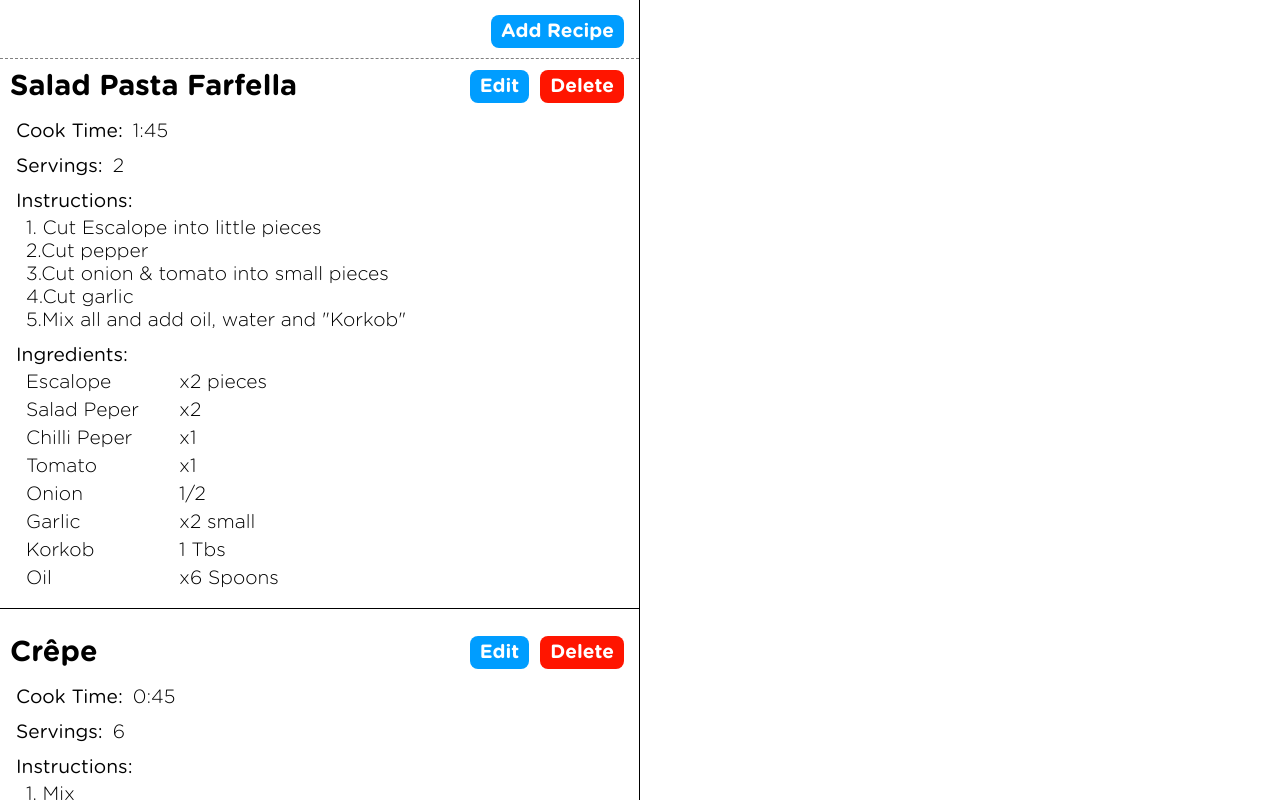
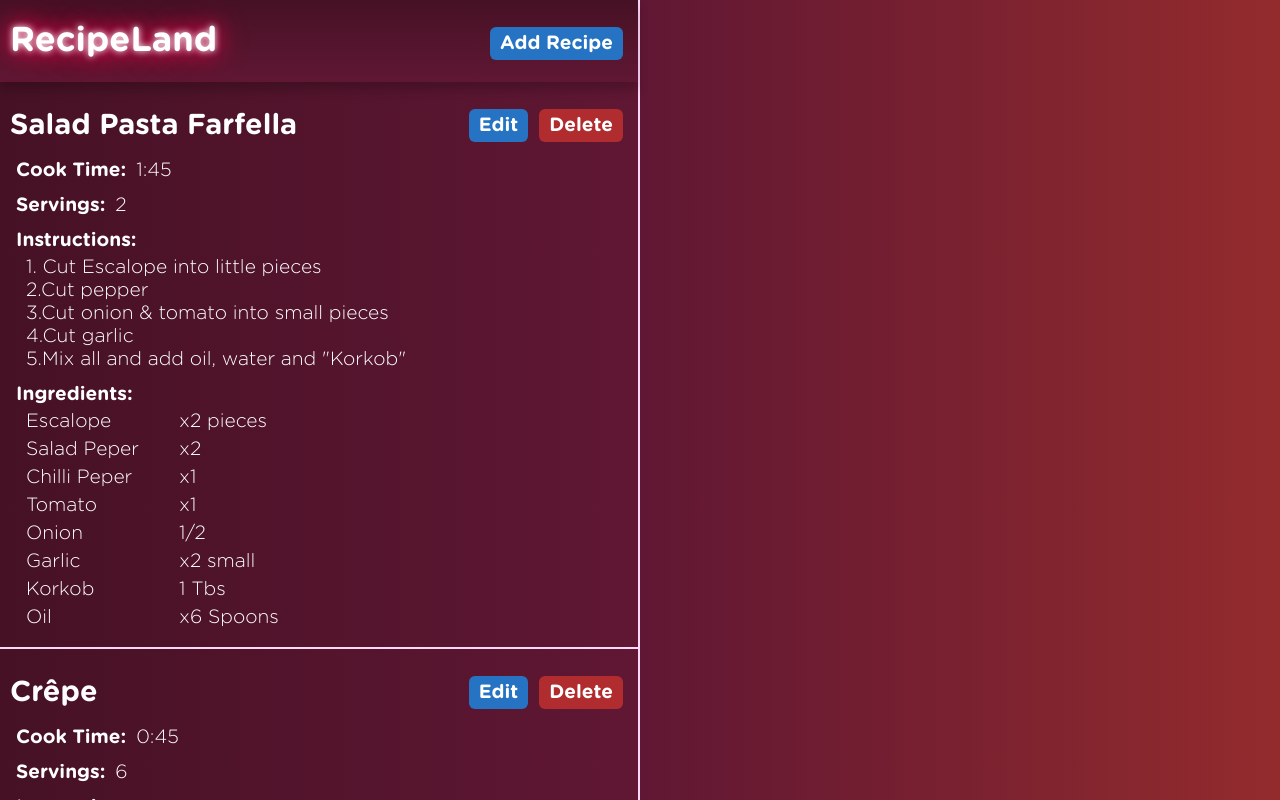
Before and after one commit to ysYassine/recipeland, a React (Vite) app: page / in a window 1280 px wide. Shown: the top 800 px of the page. Built offline with nearby package versions, Linux system fonts and the light colour scheme.

Commit message:
new modern design

```diff
--- a/src/components/RecipeEdit.jsx
+++ b/src/components/RecipeEdit.jsx
@@ -76,7 +76,7 @@ export default function RecipeEdit({ recipe }) {
         <input
           className="recipe-edit__input"
           type="number"
-          min={1}
+          min={0}
           name="servings"
           id="servings"
           value={recipe.servings}
--- a/src/components/RecipeList.jsx
+++ b/src/components/RecipeList.jsx
@@ -6,7 +6,8 @@ export default function RecipeList({ recipes }) {
   const { handleRecipeAdd } = useContext(RecipeContext);
   return (
     <div className="recipe-list">
-      <div className="add-recipe-btn__container">
+      <div className="header__container">
+        <h1>RecipeLand</h1>
         <button
           className="btn btn--primary mt-1 mr-1"
           onClick={handleRecipeAdd}
--- a/src/css/app.css
+++ b/src/css/app.css
@@ -7,6 +7,8 @@
 *::after {
   font-family: Gotham Rounded, sans-serif;
   box-sizing: border-box;
+  margin: 0;
+  padding: 0;
 }
 
 html {
@@ -17,6 +19,8 @@ body {
   margin: 0;
   padding: 0;
   font-size: 1.2rem;
+  color: white;
+  background: linear-gradient(to right, #461125, #601733, #932b2d);
 }
 
 .mt-1 {
@@ -30,7 +34,7 @@ body {
 .btn {
   background: none;
   border: none;
-  border-radius: 8px;
+  border-radius: 6px;
   cursor: pointer;
   color: white;
   font-weight: bold;
@@ -39,65 +43,19 @@ body {
 }
 
 .btn--primary {
-  background-color: #009dff;
+  background-color: #2573c2;
+  transition: background-color 0.3s ease-in-out;
 }
 
 .btn--primary:hover {
-  background-color: #0092ed;
+  background-color: #2f8cbb;
 }
 
 .btn--danger {
-  background-color: #ff1500;
+  background-color: #b12c2e;
+  transition: background-color 0.3s ease-in-out;
 }
 
 .btn--danger:hover {
-  background-color: #ee1400;
+  background-color: #e93235;
 }
-
-.recipe {
-  border-bottom: 1px solid black;
-  padding-bottom: 12px;
-  margin-bottom: 16px;
-}
-
-.recipe:last-child {
-  margin-bottom: 0;
-}
-
-.recipe__header {
-  padding: 10px 10px;
-}
-
-.recipe__header-name {
-  margin: 0;
-  padding: 0;
-  font-size: 1.8rem;
-}
-
-.recipe__row {
-  padding: 6px 16px;
-}
-
-.recipe__row__name {
-  margin-right: 10px;
-}
-
-.recipe__row__value {
-  font-weight: 300;
-  white-space: pre-wrap;
-}
-
-.recipe__instructions {
-  margin-top: 4px;
-  margin-left: 10px;
-}
-
-.ingredients__grid {
-  margin-top: 4px;
-  margin-left: 10px;
-  display: grid;
-  grid-template-columns: repeat(2, auto);
-  row-gap: 5px;
-  column-gap: 40px;
-  justify-content: flex-start;
-}
--- a/src/css/recipeEdit.css
+++ b/src/css/recipeEdit.css
@@ -1,5 +1,6 @@
 .recipe-edit {
   position: fixed;
+  z-index: 20;
   padding: 30px;
   padding-top: 10px;
   top: 0;
@@ -7,6 +8,7 @@
   width: 50%;
   height: 100%;
   overflow-y: auto;
+  background: linear-gradient(to right, #601733, #932b2d);
 }
 
 .recipe-edit__details-grid {
@@ -26,7 +28,7 @@
   margin-top: 20px;
   margin-left: 40px;
   display: grid;
-  grid-template-columns: repeat(2, minmax(100px, auto)) auto;
+  grid-template-columns: repeat(2, minmax(100px, 1fr)) auto;
   row-gap: 5px;
   column-gap: 30px;
   justify-content: flex-start;
@@ -37,11 +39,15 @@
   border-radius: 5px;
   padding: 5px 10px;
   font-size: inherit;
+  background-color: rgba(0, 0, 0, 0.25);
+  color: white;
 }
 
 textarea.recipe-edit__input {
   resize: none;
   height: 100px;
+  background-color: rgba(0, 0, 0, 0.25);
+  color: white;
 }
 
 @media (max-width: 1000px) {
--- a/src/css/recipeList.css
+++ b/src/css/recipeList.css
@@ -1,23 +1,81 @@
 .recipe-list {
   min-height: 100vh;
   width: 50%;
-  border-right: 1px solid black;
+  border-right: 2px solid #fed8f9;
 }
 
-.add-recipe-btn__container {
-  background-color: white;
+.header__container {
   display: flex;
-  justify-content: flex-end;
+  justify-content: space-between;
+  flex-wrap: wrap;
+  align-items: center;
   padding: 10px 10px 10px 0;
   position: sticky;
+  z-index: 10;
+  background: linear-gradient(to bottom, #461125, #601733);
   top: 0;
-  border-bottom: 1px dashed gray;
+  padding: 20px 10px;
+  box-shadow: 0 8px 10px rgba(0, 0, 0, 0.2);
+  margin-bottom: 16px;
+}
+
+.header__container h1 {
+  color: white;
+  text-shadow: 0 0 7px #fff, 0 0 20px #f1024d, 0 0 30px #f1024d;
+  font-size: 1.8em;
+}
+
+.recipe {
+  border-bottom: 2px solid #fed8f9;
+  padding-bottom: 12px;
+  margin-bottom: 16px;
+}
+
+.recipe:last-child {
+  margin-bottom: 0;
+  border: none;
 }
 
 .recipe__header {
+  padding: 10px 10px;
   display: flex;
   justify-content: space-between;
   align-items: center;
+}
+
+.recipe__header-name {
+  margin: 0;
+  padding: 0;
+  font-size: 1.8rem;
+}
+
+.recipe__row {
+  padding: 6px 16px;
+}
+
+.recipe__row__name {
+  margin-right: 10px;
+  font-weight: bold;
+}
+
+.recipe__row__value {
+  font-weight: 300;
+  white-space: pre-wrap;
+}
+
+.recipe__instructions {
+  margin-top: 4px;
+  margin-left: 10px;
+}
+
+.ingredients__grid {
+  margin-top: 4px;
+  margin-left: 10px;
+  display: grid;
+  grid-template-columns: repeat(2, auto);
+  row-gap: 5px;
+  column-gap: 40px;
+  justify-content: flex-start;
 }
 
 @media (max-width: 740px) {
```
